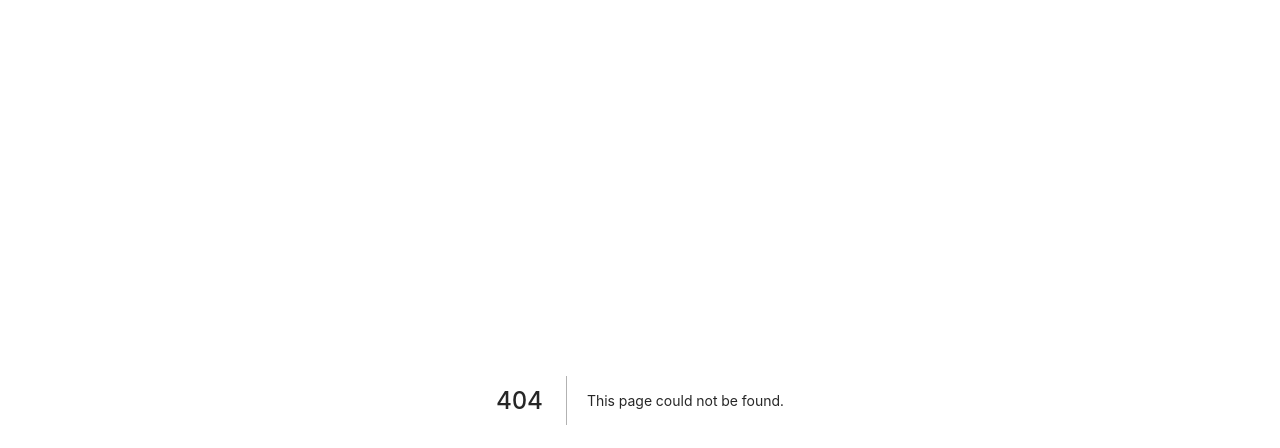
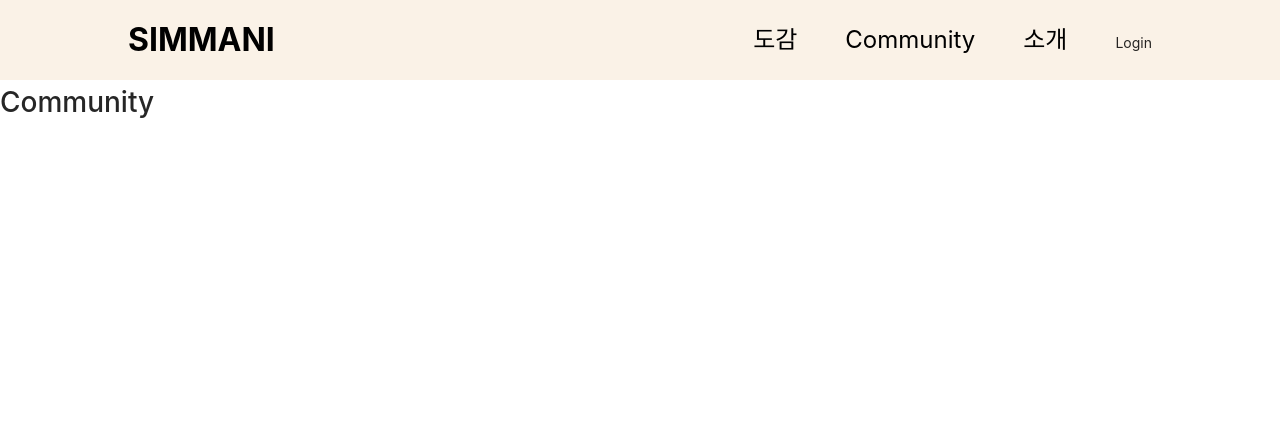
Before and after one commit to aprilgarden34/Project-for-portfolio, a Next.js app in the folder front/: page /community in a window 1280 px wide. Before the commit this address had no page. Shown: the top 448 px of the page. Built offline with nearby package versions, Linux system fonts and the light colour scheme.

Commit message:
[feat] add test landing

```diff
--- /dev/null
+++ b/front/componnents/header/header.module.scss
@@ -0,0 +1,39 @@
+.header {
+  width: 100%;
+  height: 5rem;
+  display: flex;
+  align-items: center;
+  justify-content: space-between;
+  background-color: #faf2e7;
+  padding: 0 10%;
+}
+
+.logo {
+  font-size: 2rem;
+  color: black;
+  font-weight: bold;
+}
+
+.header ul {
+  list-style: none;
+  margin: 0;
+  padding: 0;
+  display: flex;
+  align-items: baseline;
+}
+
+.header li {
+  margin-left: 3rem;
+}
+
+.header a {
+  text-decoration: none;
+  font-size: 1.5rem;
+  color: black;
+}
+
+.header a:hover,
+.header a:active,
+.header a.active {
+  color: #9abe6d;
+}
--- /dev/null
+++ b/front/componnents/header/header.tsx
@@ -0,0 +1,26 @@
+import classes from './header.module.scss';
+import Link from 'next/link';
+
+const Header: React.FC = () => {
+  return (
+    <header className={classes.header}>
+      <div className={classes.logo}>SIMMANI</div>
+      <nav>
+        <ul>
+          <li>
+            <Link href="/">도감</Link>
+          </li>
+          <li>
+            <Link href="/community">Community</Link>
+          </li>
+          <li>
+            <Link href="/community">소개</Link>
+          </li>
+          <li>Login</li>
+        </ul>
+      </nav>
+    </header>
+  );
+};
+
+export default Header;
--- /dev/null
+++ b/front/componnents/landing/LandingPart.module.scss
@@ -0,0 +1,5 @@
+.part {
+  width: 100%;
+
+  background-color: #9abe6d;
+}
--- /dev/null
+++ b/front/pages/community/index.tsx
@@ -0,0 +1,13 @@
+import type { NextPage } from 'next';
+import Header from '../../componnents/header/header';
+
+const Community: NextPage = () => {
+  return (
+    <>
+      <Header />
+      <h1>Community</h1>
+    </>
+  );
+};
+
+export default Community;
--- a/front/styles/globals.css
+++ b/front/styles/globals.css
@@ -14,3 +14,30 @@ a {
 * {
   box-sizing: border-box;
 }
+
+button,
+input,
+select,
+textarea {
+  background-color: transparent;
+  border: 0;
+}
+
+button:focus,
+input:focus,
+select:focus,
+textarea:focus {
+  outline: none;
+  box-shadow: none;
+}
+
+a,
+button {
+  cursor: pointer;
+}
+
+ul,
+ol {
+  padding-left: 0;
+  list-style: none;
+}
```
Also changed, not shown: front/componnents/landing/landingPart.tsx (added, +11 -0 lines), front/pages/index.tsx (+10 -1 lines).
